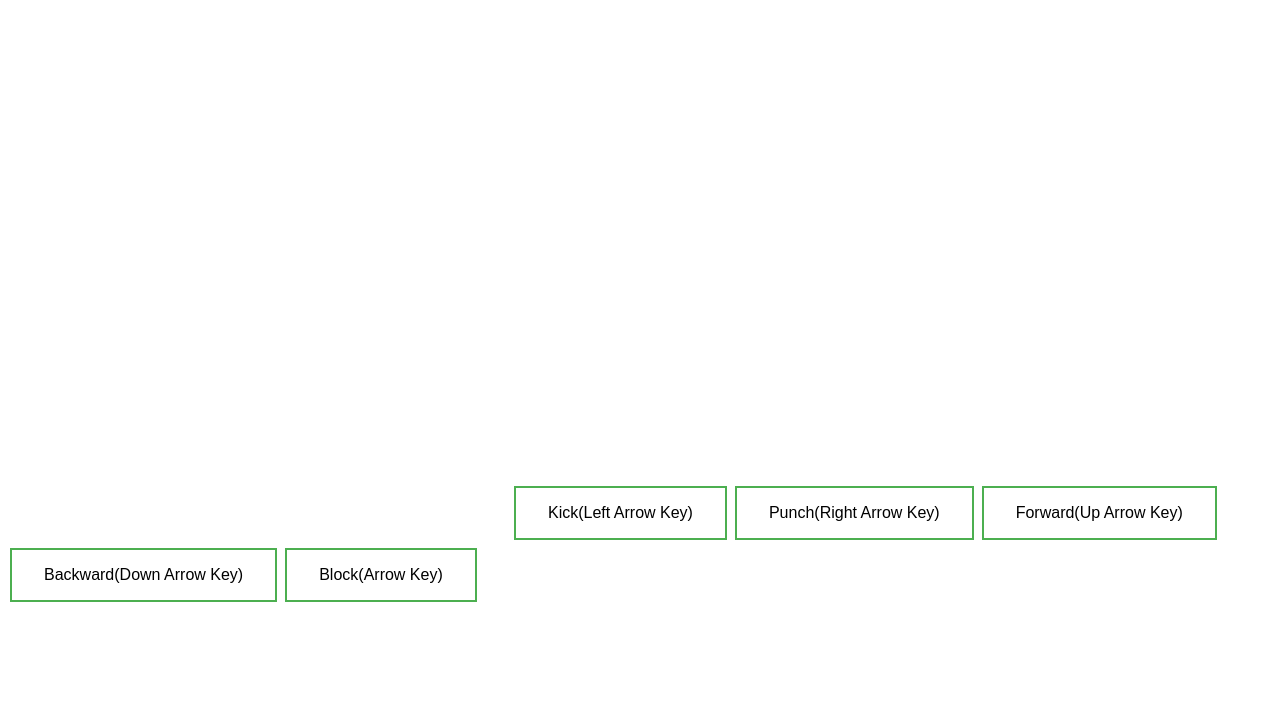
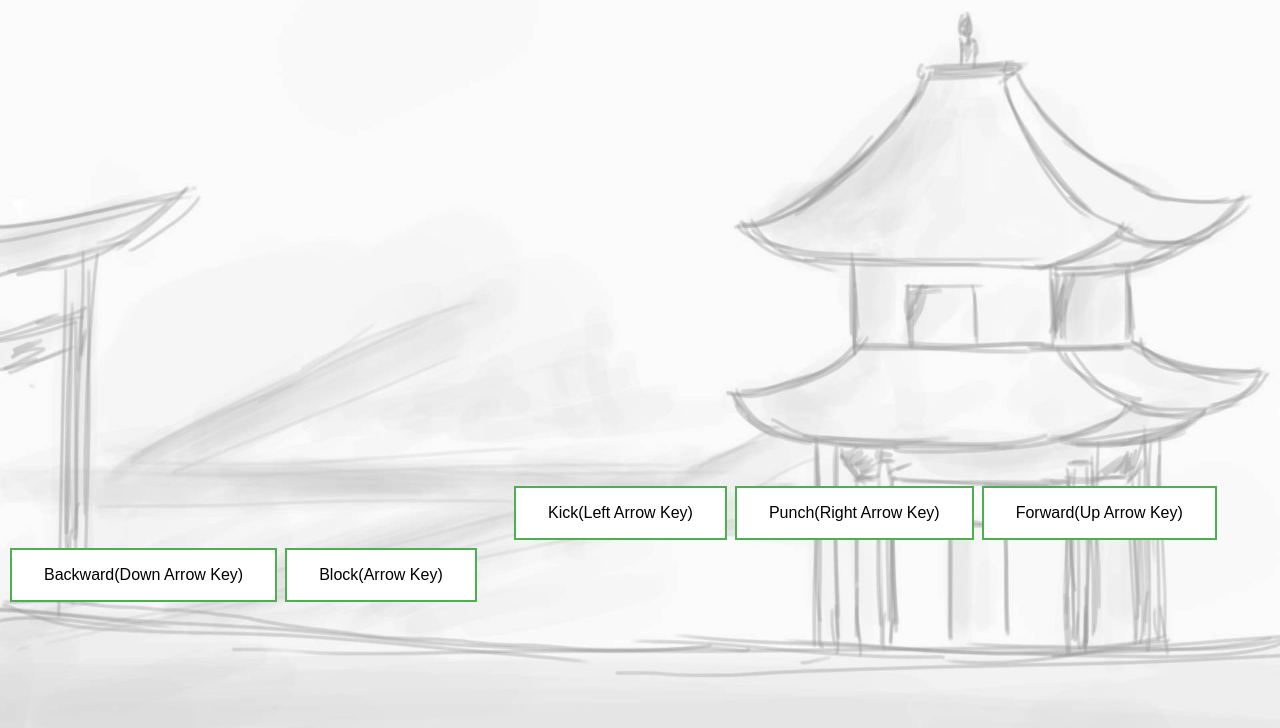
Before and after one commit to Abhilash-Shah/abhilashshah.github.io, a plain HTML site: page index.html in a window 1280 px wide. Shown: the part 48-776 px from the top of the page. Drawn offline with Linux system fonts and the light colour scheme; files whose address does not match are found by name.

Commit message:
Update index.html

```diff
--- a/index.html
+++ b/index.html
@@ -5,10 +5,10 @@
 <button id="forward"class="button forward">Forward(Up Arrow Key)</button>
 <button id="backward"class="button backward">Backward(Down Arrow Key)</button>
 <button id="block"class="button block">Block(Arrow Key)</button>
-<script type="text/javascript" src="/Desktop/Martial_Arts/main.js"></script>
+<script type="text/javascript" src="https://github.com/Abhilash-Shah/abhilashshah.github.io/blob/main/main.js"></script>
 <style>
     body {
-      background-image: url('/abhilashshah.github.io/blob/main/background.jpg');
+      background-image: url('https://github.com/Abhilash-Shah/abhilashshah.github.io/blob/main/background.jpg');
       background-attachment: fixed;
       background-size: 100% 100%;
     }
```
